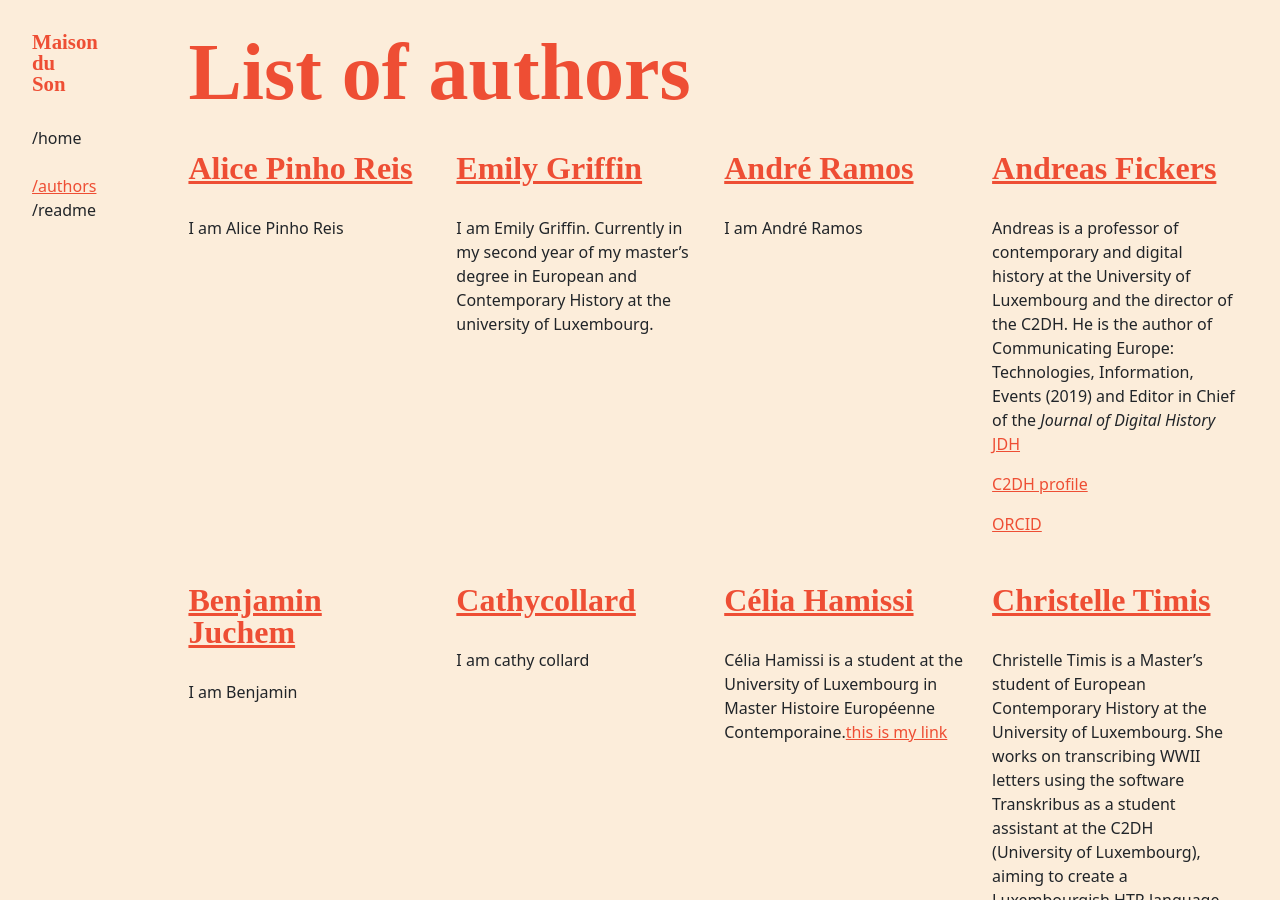
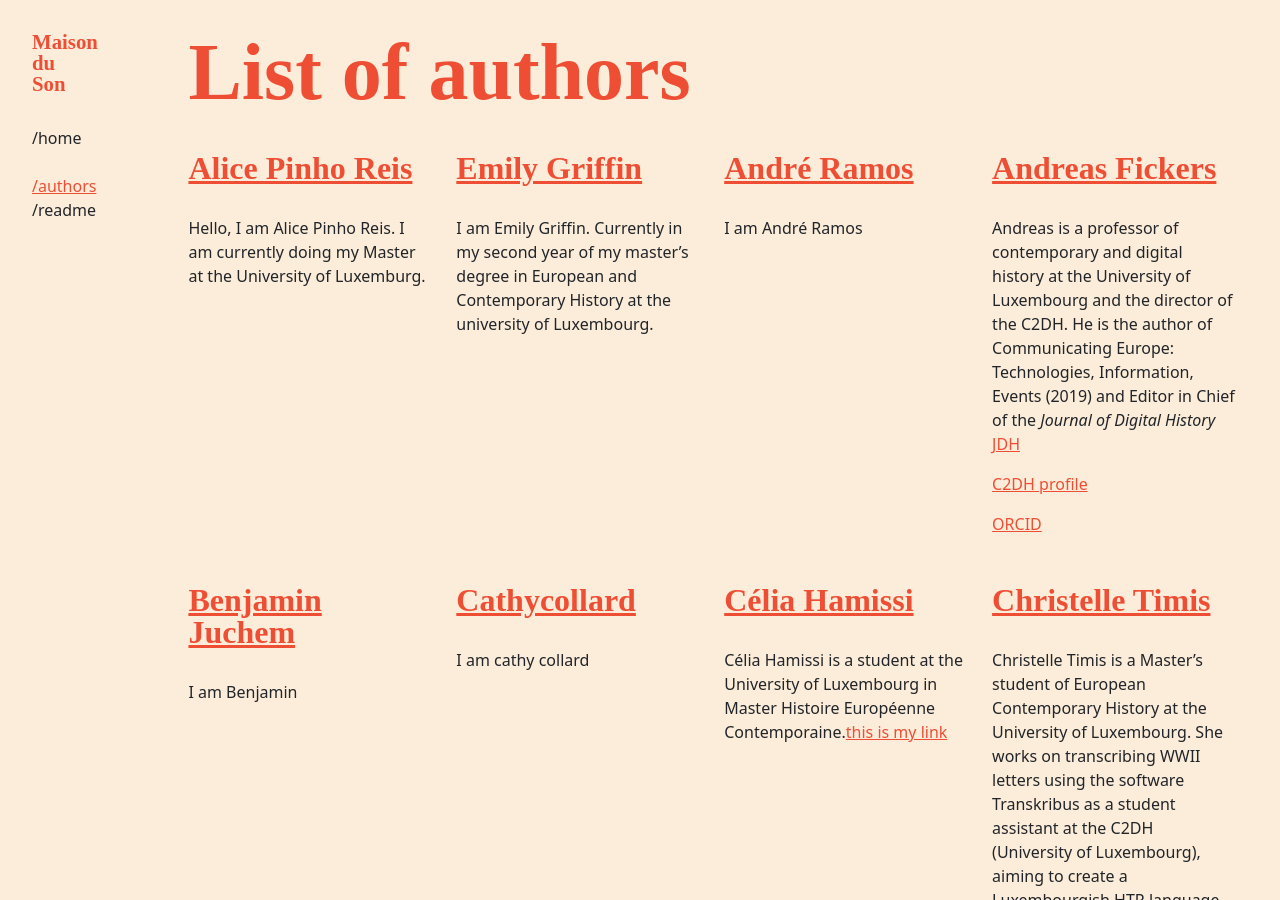
Before and after one commit to C2DH/maison-du-son, a Jekyll site: the page built from authors.md, in a window 1280 px wide and 900 px high. Built offline with Jekyll 4.4.1, drawn with Linux system fonts in a browser that asks for light colours; some web fonts are replaced.

Commit message:
Update Alice-PR.md

```diff
--- a/_people/Alice-PR.md
+++ b/_people/Alice-PR.md
@@ -1,4 +1,4 @@
 ---
 title: Alice Pinho Reis
 ---
-I am Alice Pinho Reis
+Hello, I am Alice Pinho Reis. I am currently doing my Master at the University of Luxemburg.
```
